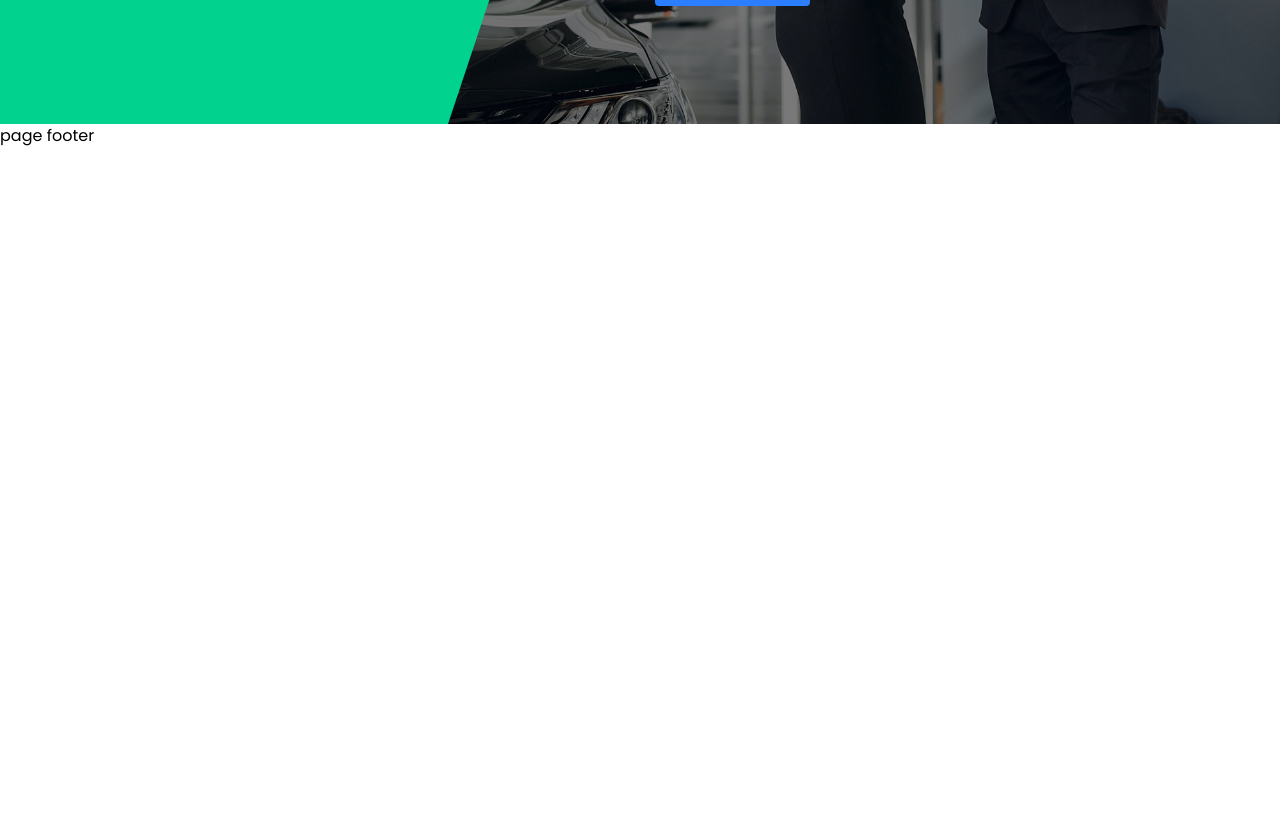
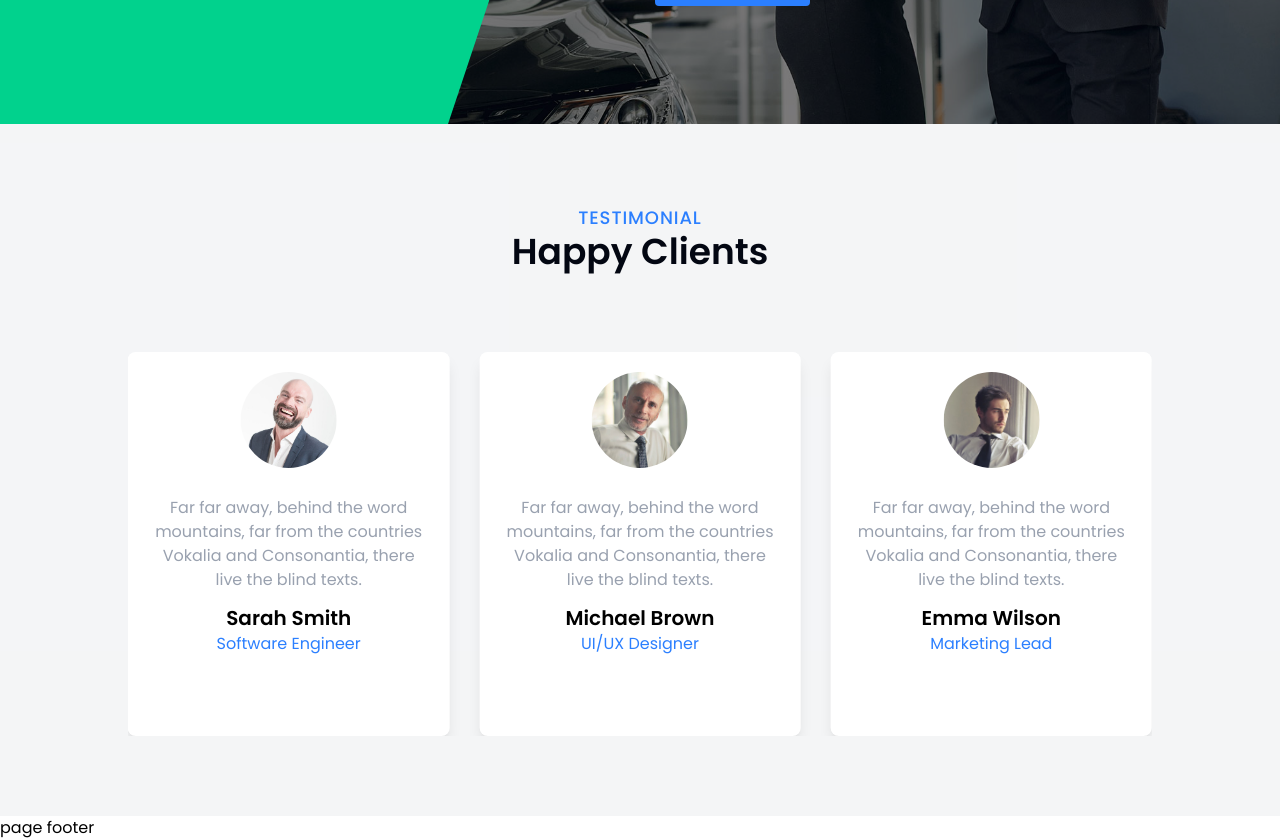
Before and after one commit to siddiqfathurahman/cars-vue, a Vue app: page / in a window 1280 px wide. Shown: the part 3160-4000 px from the top of the page. Before the commit the page ends 3308 px from the top, so only its background shows below. Built offline with nearby package versions, Linux system fonts and the light colour scheme.

Commit message:
feat: add TestimonySection and TestimonyCard components; integrate testimonials data for display

```diff
--- /dev/null
+++ b/src/components/cards/TestimonyCard.vue
@@ -0,0 +1,25 @@
+<template>
+  <div class="flex flex-col items-center bg-white shadow-lg rounded-lg p-5 h-96 text-center">
+    <img :src="getImage(image)" alt="" class="w-24 h-24 rounded-full object-cover mb-4">
+    <p class="text-gray-400 text-md my-3">{{ comment }}</p>
+    <h2 class="text-xl font-semibold">{{ name }}</h2>
+    <p class="text-md text-blue-500">{{ position }}</p>
+  </div>
+</template>
+
+<script setup>
+defineProps({
+    name: String,
+    position: String,
+    image: String,
+    comment: String
+})
+
+const getImage = (imageName) => {
+    return new URL(`/src/assets/images/${imageName}`, import.meta.url).href
+}
+</script>
+
+<style>
+
+</style>
--- /dev/null
+++ b/src/components/data/testimonyData.js
@@ -0,0 +1,44 @@
+export const testimonys = ([
+    {
+      name: "John Doe",
+      position: "Project Manager",
+      image: "person_1.jpg",
+      comment: "Far far away, behind the word mountains, far from the countries Vokalia and Consonantia, there live the blind texts.",
+    },
+    {
+      name: "Sarah Smith",
+      position: "Software Engineer",
+      image: "person_2.jpg",
+      comment: "Far far away, behind the word mountains, far from the countries Vokalia and Consonantia, there live the blind texts.",
+    },
+    {
+      name: "Michael Brown",
+      position: "UI/UX Designer",
+      image: "person_3.jpg",
+      comment: "Far far away, behind the word mountains, far from the countries Vokalia and Consonantia, there live the blind texts.",
+    },
+    {
+      name: "Emma Wilson",
+      position: "Marketing Lead",
+      image: "person_4.jpg",
+      comment: "Far far away, behind the word mountains, far from the countries Vokalia and Consonantia, there live the blind texts.",
+    },
+    {
+      name: "James Anderson",
+      position: "Data Analyst",
+      image: "person_1.jpg",
+      comment: "Far far away, behind the word mountains, far from the countries Vokalia and Consonantia, there live the blind texts.",
+    },
+    {
+      name: "Olivia Taylor",
+      position: "HR Manager",
+      image: "person_2.jpg",
+      comment: "Far far away, behind the word mountains, far from the countries Vokalia and Consonantia, there live the blind texts.",
+    },
+    {
+      name: "Daniel Martinez",
+      position: "Cybersecurity Expert",
+      image: "person_3.jpg",
+      comment: "Far far away, behind the word mountains, far from the countries Vokalia and Consonantia, there live the blind texts.",
+    },
+  ]);
--- /dev/null
+++ b/src/components/homePage/TestimonySection.vue
@@ -0,0 +1,40 @@
+<template>
+  <div class="bg-gray-100/90">
+    <SectionHeading title="Happy Clients" description="Testimonial" />
+    <section class="py-10 md:py-20 p-4">
+      <swiper
+        :modules="[Autoplay]"
+        :space-between="30"
+        loop
+        :autoplay="{ delay: 3000, disableOnInteraction: false }"
+        :breakpoints="{
+          640: { slidesPerView: 2 },
+          1024: { slidesPerView: 3 },
+        }"
+        class="w-full max-w-5xl"
+      >
+      <swiper-slide v-for="(testimony, index) in testimonys" :key="index">
+        <TestimonyCard
+        :name="testimony.name"
+        :position="testimony.position"
+        :image="testimony.image"
+        :comment="testimony.comment"
+        />
+
+      </swiper-slide>
+      </swiper>
+    </section>
+  </div>
+</template>
+
+<script setup>
+import { Swiper, SwiperSlide } from "swiper/vue";
+import "swiper/swiper-bundle.css";
+import { Autoplay } from "swiper/modules";
+import "swiper/css/autoplay";
+import SectionHeading from "../composables/SectionHeading.vue";
+import {testimonys} from "../data/testimonyData"
+import TestimonyCard from "../cards/TestimonyCard.vue"
+</script>
+
+<style></style>
--- a/src/components/page/HomePage.vue
+++ b/src/components/page/HomePage.vue
@@ -4,6 +4,7 @@
   <AboutUs />
   <ServiceList />
   <CallToAction />
+  <TestimonySection />
 </template>
 
 <script>
@@ -12,6 +13,7 @@ import CallToAction from '../homePage/CallToAction.vue';
 import FeaturedSection from '../homePage/FeaturedSection.vue';
 import HeroSection from  "../homePage/HeroSection.vue";
 import ServiceList from '../homePage/ServiceList.vue';
+import TestimonySection from '../homePage/TestimonySection.vue';
 export default {
     components: {
         HeroSection,
@@ -19,6 +21,7 @@ export default {
         AboutUs,
         ServiceList,
         CallToAction,
+        TestimonySection,
     }
 }
 </script>
```
